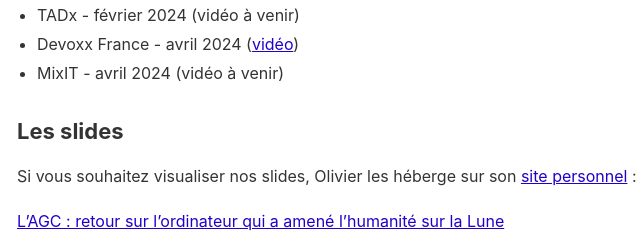
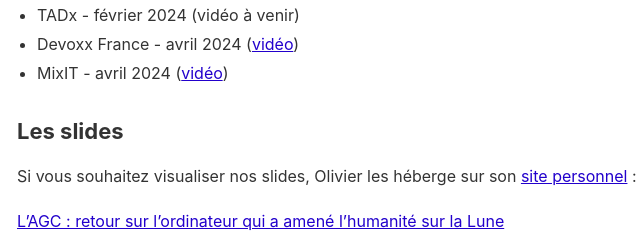
Before and after one commit to RomainTrm/romaintrm.github.io, a plain HTML site: page posts/2024-05-05/index.html in a window 1280 px wide. Shown: the part 1090-1329 px from the top of the page, 273-913 px from the left. Drawn offline with Linux system fonts and the light colour scheme.

Commit message:
Update blog

```diff
--- a/posts/2024-05-05/index.html
+++ b/posts/2024-05-05/index.html
@@ -40,7 +40,7 @@
 <li>DevFest Toulouse (keynote d&rsquo;ouverture) - novembre 2023 (<a href="https://www.youtube.com/watch?v=Wmqpnxb_GPE" target="_blank">vidéo</a>)</li>
 <li>TADx - février 2024 (vidéo à venir)</li>
 <li>Devoxx France - avril 2024 (<a href="https://www.youtube.com/watch?v=hnQnEfylGyo" target="_blank">vidéo</a>)</li>
-<li>MixIT - avril 2024 (vidéo à venir)</li>
+<li>MixIT - avril 2024 (<a href="https://www.youtube.com/watch?v=xxOK4HbBYv4" target="_blank">vidéo</a>)</li>
 </ul>
 <h2 id="les-slides">Les slides</h2>
 <p>Si vous souhaitez visualiser nos slides, Olivier les héberge sur son <a href="https://www.emaxilde.net/" target="_blank">site personnel</a> :</p>
```
